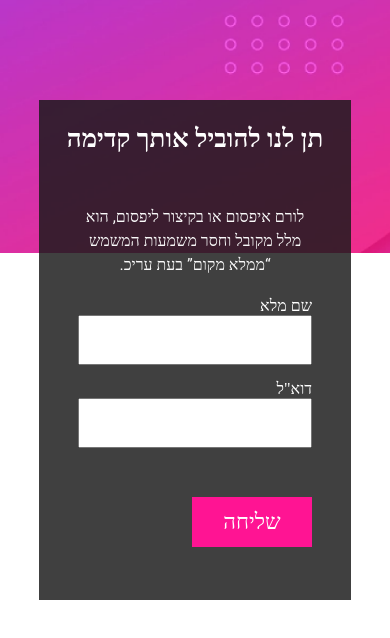
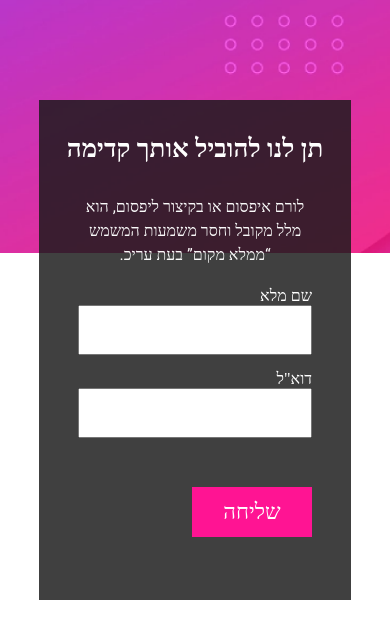
Before and after one commit to Mark1997-slavkin/My-project, a plain HTML site: page Projects/Let us lead u pink/index.html in a window 390 px wide. Drawn offline with Linux system fonts and the light colour scheme; a web font is replaced by a local one.

Commit message:
changes sass

```diff
--- a/Projects/Let us lead u pink/Sass/_media.scss
+++ b/Projects/Let us lead u pink/Sass/_media.scss
@@ -41,7 +41,9 @@
 
 @media (max-width:499px) {
     .head h1 {
-        font-size: 30px;
+        font-size: 26px;
+        width: 90%;
+        margin-bottom: 0;
     }
 
     .btn {
@@ -52,7 +54,8 @@
 @media (max-width:428px) {
     .head h1 {
         font-size: 26px;
-        margin-top: 20px;
+        margin-top: 30px;
+
     }
 
     .head p {
```
Also changed, not shown: Projects/Let us lead u pink/Sass/main.css, 1 other file.
